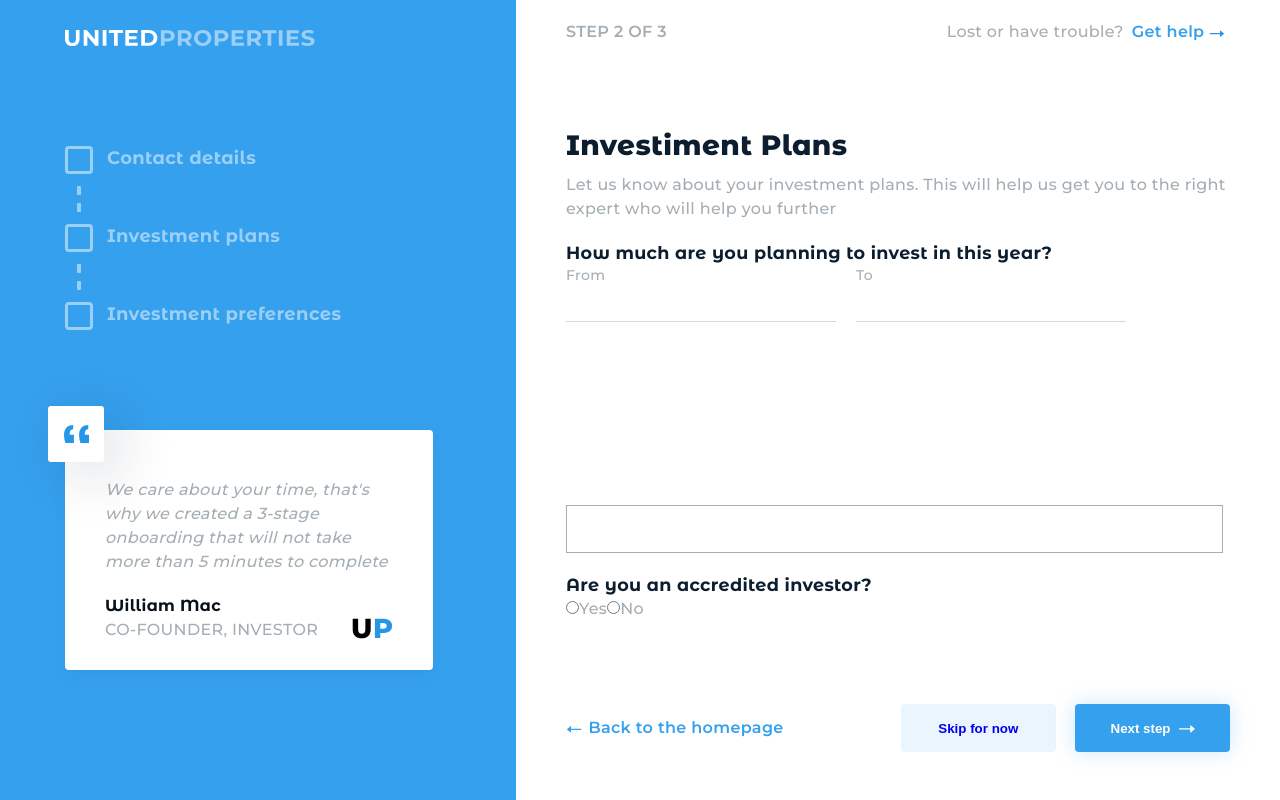
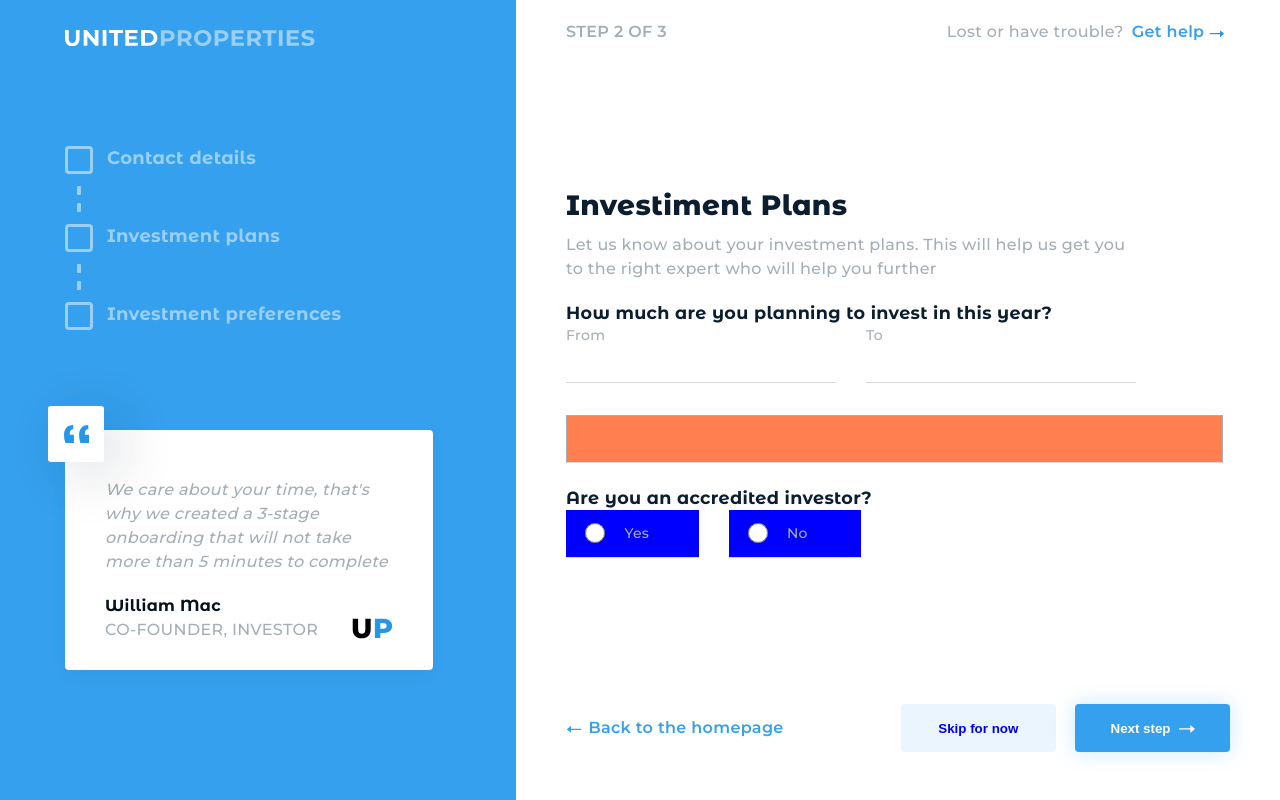
Before and after one commit to cavaglieridomenico/user-onboarding, a React (Create React App) app: page /plans in a window 1280 px wide. Built offline with nearby package versions, Linux system fonts and the light colour scheme.

Commit message:
[ADDED] Provisional style in plans.css
All elements are arranged in a provisional style.
The slider is currently only a placeholder.

```diff
--- a/src/assets/style/plans.css
+++ b/src/assets/style/plans.css
@@ -3,11 +3,59 @@
   width: 100%;
   height: 48px;
   border: solid 1px;
+  background-color: coral;
 }
+#plans-investor .form-container {
+  position: relative;
+  display: flex;
+  justify-content: space-between;
+  width: 295px;
+  margin: 0 auto;
+}
+.plans .radio-investor {
+  background-color: blue;
+  display: flex;
+  align-items: center;
+  width: 136px;
+  height: 48px;
+  padding-left: 1.2rem;
+}
+
+.plans .radio-investor input {
+  width: 20px;
+  height: 20px;
+  margin-right: 1.2rem;
+}
+
 /*SM*/
 @media all and (min-width: 768px) {
   .slider {
     width: 657px;
     height: 48px;
   }
+  #plans-investor .form-container {
+    margin: 0;
+  }
+  .plans .form-container {
+    display: grid;
+    grid-template-rows: 60px;
+    grid-template-columns: 270px 270px;
+    grid-column-gap: 30px;
+  }
+
+  .plans .from-box {
+    grid-row: 1 / 2;
+    grid-column: 1 / 2;
+  }
+  .plans .to-box {
+    grid-row: 1 / 2;
+    grid-column: 2 / 3;
+  }
 }
+
+/*LG*/
+@media all and (min-width: 1200px) {
+  section.plans {
+    margin-right: 90px;
+  }
+}
--- a/src/pages/Plans.js
+++ b/src/pages/Plans.js
@@ -29,16 +29,22 @@ const Plans = () => {
                   <label htmlFor='plans-to'>To</label>
                   <input type='text' id='plans-to' />
                 </div>
+                <div className='slider'></div>
               </div>
-              <div className='slider'></div>
             </form>
             <article>
               <h2>Are you an accredited investor?</h2>
               <form action='' id='plans-investor'>
-                <input type='radio' name='accredited' value='yes' />
-                Yes
-                <input type='radio' name='accredited' value='no' />
-                No
+                <div className='form-container'>
+                  <div className='radio-investor'>
+                    <input type='radio' name='accredited' value='yes' />
+                    <label htmlFor=''>Yes</label>
+                  </div>
+                  <div className='radio-investor'>
+                    <input type='radio' name='accredited' value='no' />
+                    <label htmlFor=''>No</label>
+                  </div>
+                </div>
               </form>
             </article>
           </article>
```
